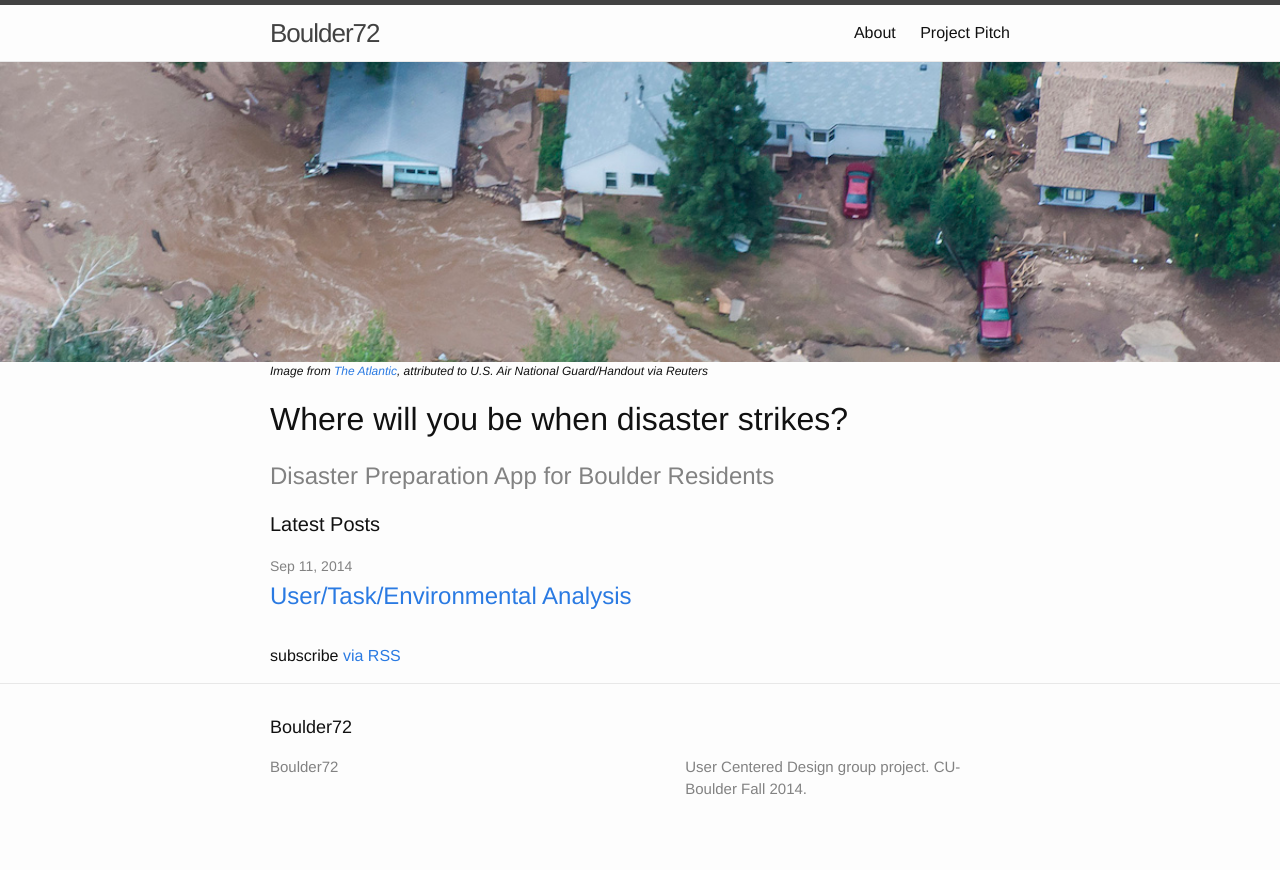
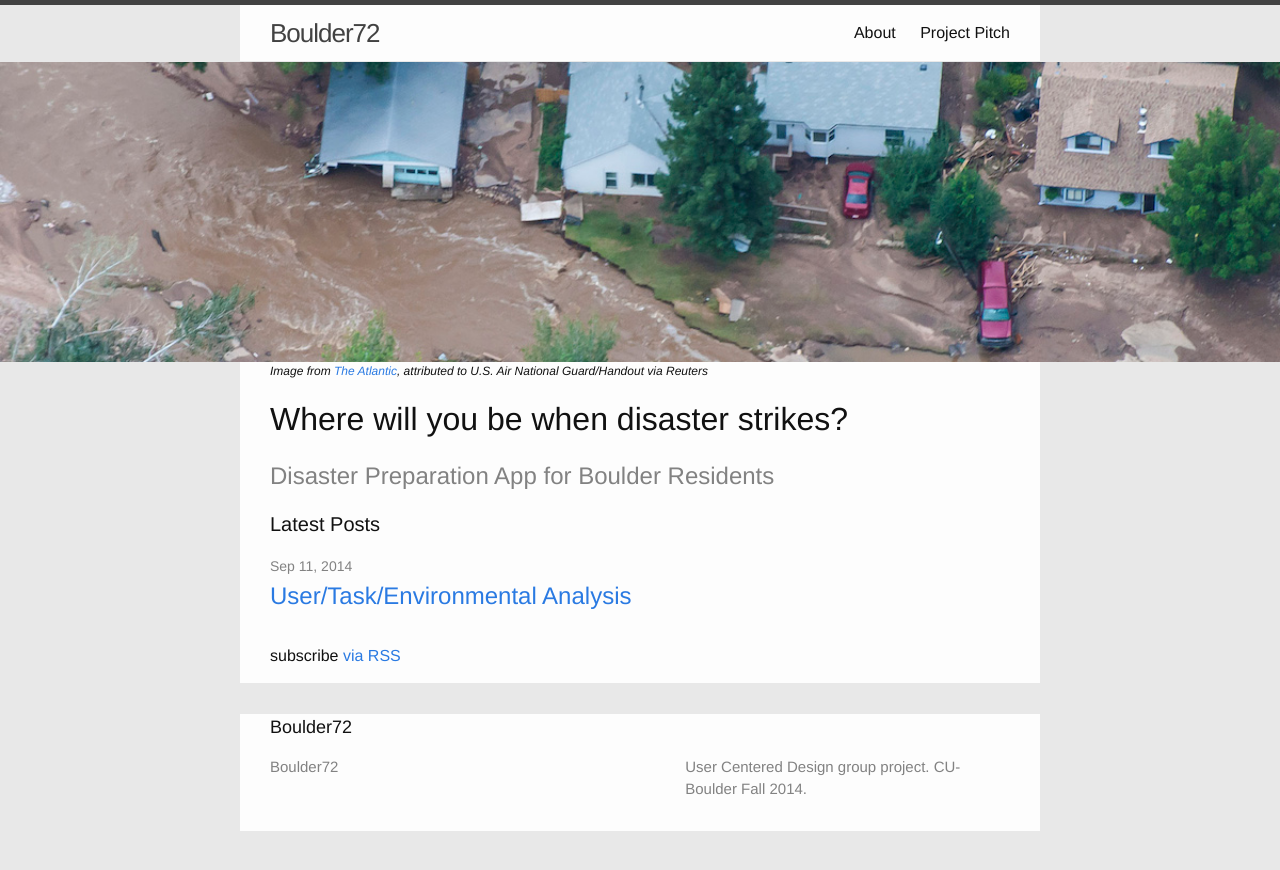
Before and after one commit to jenningsanderson/Boulder72, a Jekyll site: the page built from index.html, in a window 1280 px wide. Shown: the top 870 px of the page. Built offline with Jekyll 4.4.1, drawn with Linux system fonts in a browser that asks for light colours.

Commit message:
updated the colors

```diff
--- a/_sass/_base.scss
+++ b/_sass/_base.scss
@@ -19,7 +19,7 @@ body {
     line-height: $base-line-height;
     font-weight: 300;
     color: $text-color;
-    background-color: $background-color;
+    background-color: $dark-background;
 }
 
 
@@ -153,6 +153,7 @@ pre {
  * Wrapper
  */
 .wrapper {
+    background-color: $light-background;
     max-width: -webkit-calc(800px - (#{$spacing-unit} * 2));
     max-width:         calc(800px - (#{$spacing-unit} * 2));
     margin-right: auto;
--- a/css/main.scss
+++ b/css/main.scss
@@ -14,12 +14,16 @@ $base-line-height: 1.5;
 $spacing-unit:     30px;
 
 $text-color:       #111;
-$background-color: #fdfdfd;
 $brand-color:      #2a7ae2;
 
 $grey-color:       #828282;
 $grey-color-light: lighten($grey-color, 40%);
 $grey-color-dark:  darken($grey-color, 25%);
+
+$dark-background:  $grey-color-light;
+$light-background: #fdfdfd;
+$background-color: $light-background;
+
 
 $on-palm:          600px;
 $on-laptop:        800px;
```
